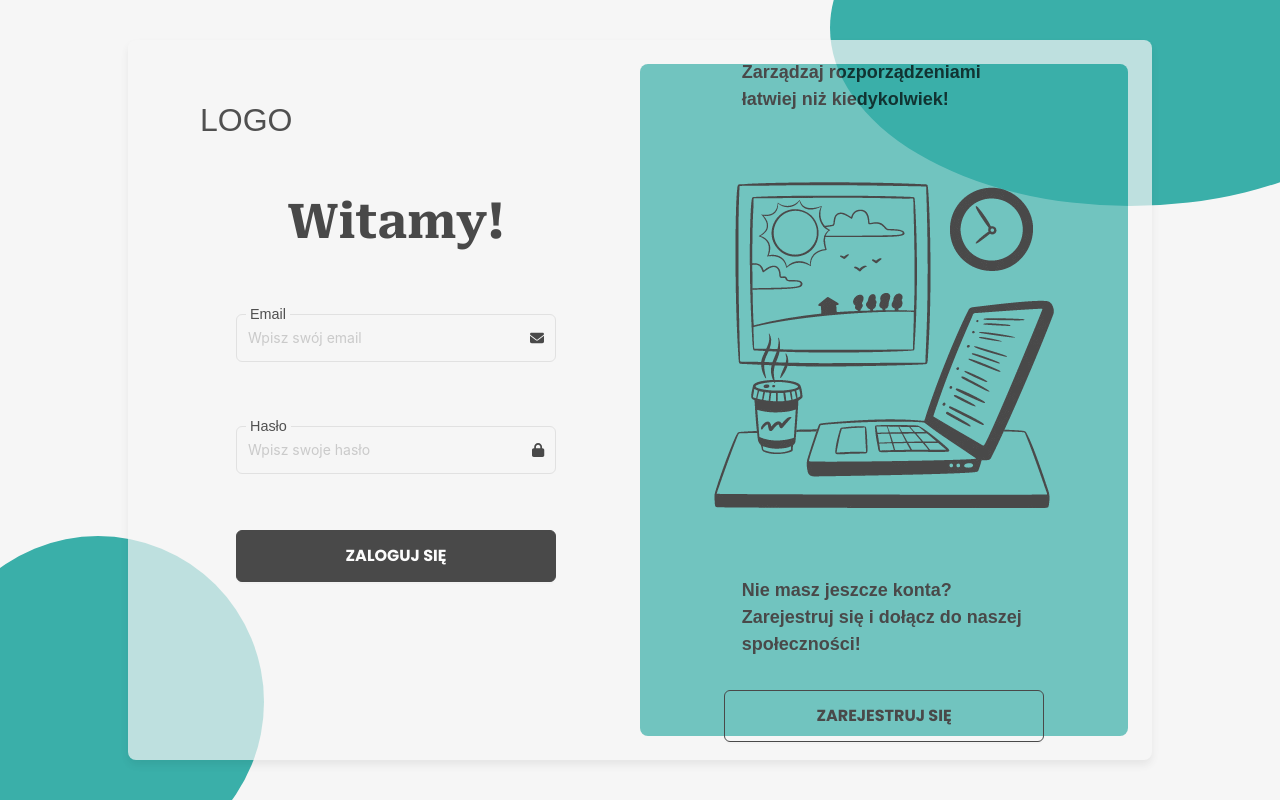
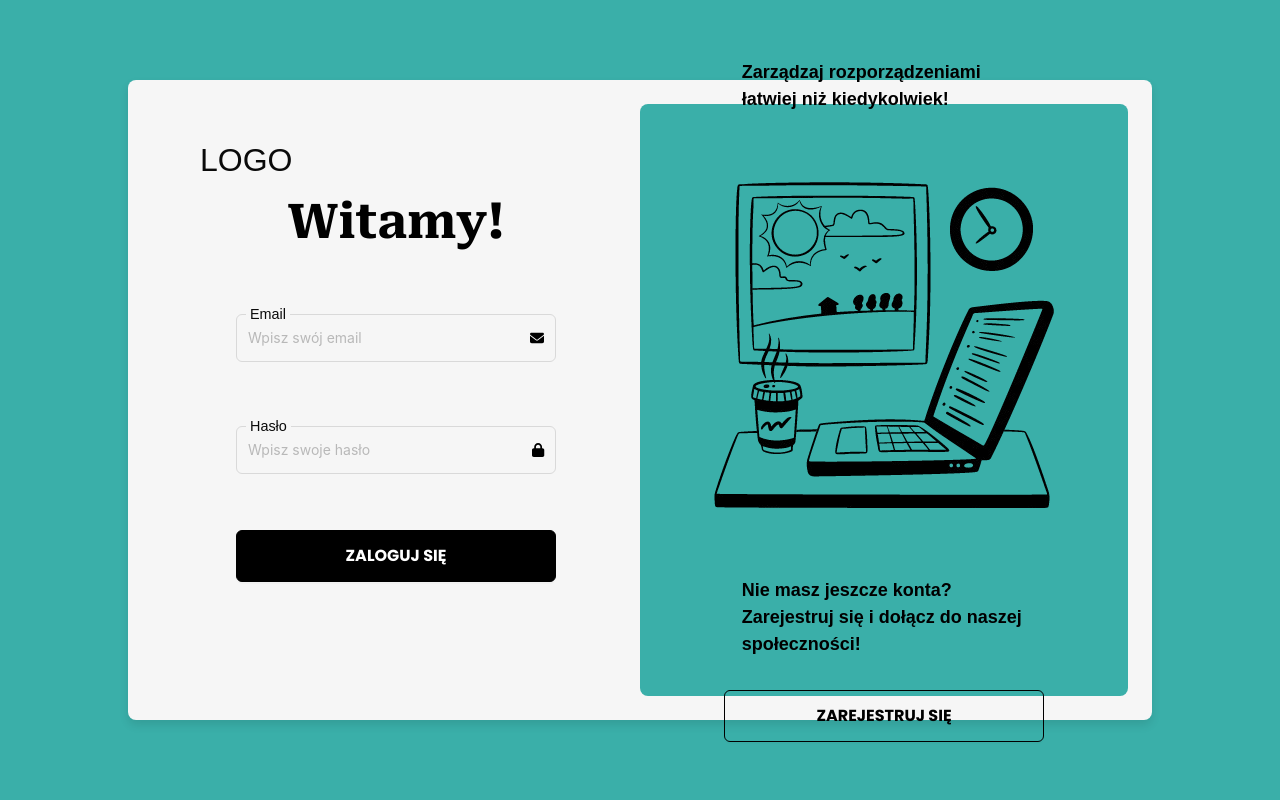
Before and after one commit to Nutritious-prog/E-RadcaPrawny, a React (Vite) app in the folder RadcaPrawny-ViewReact/: page / in a window 1280 px wide. Built offline with nearby package versions, Linux system fonts and the light colour scheme; a web font is replaced by a local one.

Commit message:
Changed animation, finished register panel

```diff
--- a/RadcaPrawny-ViewReact/src/app/authorizationPage/AuthorizationPage.style.tsx
+++ b/RadcaPrawny-ViewReact/src/app/authorizationPage/AuthorizationPage.style.tsx
@@ -6,10 +6,10 @@ export const StyledAuthotizationPage = styled.div`
 	position: relative;
 	width: 100dvw;
 	height: 100dvh;
-	background-color: ${COLORS.MAIN_BACKGROUND};
+	background-color: ${COLORS.TURQUOISE};
 	overflow: hidden;
 
-	&::before {
+	/* &::before {
 		content: "";
 		position: absolute;
 		bottom: -4.25rem;
@@ -29,14 +29,13 @@ export const StyledAuthotizationPage = styled.div`
 		height: 22.25rem;
 		background-color: ${COLORS.TURQUOISE};
 		border-radius: 50%;
-	}
+	} */
 
 	.authorization-page-box {
 		display: flex;
 		margin: auto;
-		opacity: 0.7;
 		width: 80%;
-		height: 90%;
+		height: 80%;
 		z-index: 1;
 		background-color: ${COLORS.MAIN_BACKGROUND};
 		box-shadow: 0 0.3125rem 0.625rem rgba(0, 0, 0, 0.1);
@@ -49,28 +48,28 @@ export const StyledAuthotizationPage = styled.div`
 	}
 
 	.authorization-page-box-enter {
-		width: 0;
+		transform: scale(0);
 		opacity: 0;
 		transition:
-			width 300ms ease-in-out,
-			opacity 150ms ease-in-out;
+			transform 300ms ease-in-out,
+			opacity 150ms ease-in;
 	}
 
 	.authorization-page-box-enter-active {
-		opacity: 0.7;
-		width: 80%;
+		transform: scale(1);
+		opacity: 1;
 	}
 
 	.authorization-page-box-exit {
-		width: 80%;
-		opacity: 0.7;
+		transform: scale(1);
+		opacity: 1;
 		transition:
-			width 300ms ease-in-out,
-			opacity 150ms ease-in-out;
+			transform 300ms ease-in-out,
+			opacity 150ms ease-in;
 	}
 
 	.authorization-page-box-exit-active {
-		width: 0;
+		transform: scale(0);
 		opacity: 0;
 	}
 `;
--- a/RadcaPrawny-ViewReact/src/app/authorizationPage/AuthotizationPage.utils.ts
+++ b/RadcaPrawny-ViewReact/src/app/authorizationPage/AuthotizationPage.utils.ts
@@ -2,3 +2,12 @@ export enum AuthorizationPanelType {
     Login = "login",
     Register = "register",
 }
+
+export const validateEmail = (email: string): boolean => {
+  const emailRegex = /^[^\s@]+@[^\s@]+\.[^\s@]+$/;
+  return emailRegex.test(email);
+}
+
+export const validateIdenticalPasswords = (password: string, confirmPassword: string): boolean => {
+    return password === confirmPassword;
+}
--- a/RadcaPrawny-ViewReact/src/app/authorizationPage/registerPanel/RegisterPanel.component.tsx
+++ b/RadcaPrawny-ViewReact/src/app/authorizationPage/registerPanel/RegisterPanel.component.tsx
@@ -72,8 +72,7 @@ export const RegisterPanel: FC<RegisterPanelProps> = (props: RegisterPanelProps)
 				</div>
 				<img className="text-BLACK" src={RegisterSecondPanelImage} alt="RegisterSecondPanelImage" />
 				<div className="flex flex-col w-7/12 text-bg mx-auto items-center text-center font-semibold">
-					<div>{`Masz już konto?`}</div>
-					<div>{`Zaloguj się, aby rozpocząć pracę.`}</div>
+					<div>{`Masz już konto? Zaloguj się, aby rozpocząć pracę.`}</div>
 				</div>
 				<CustomButton
 					buttonColor={COLORS.TRANSPARENT}
```
Also changed, not shown: RadcaPrawny-ViewReact/src/app/authorizationPage/AuthorizationPage.service.ts (added).
